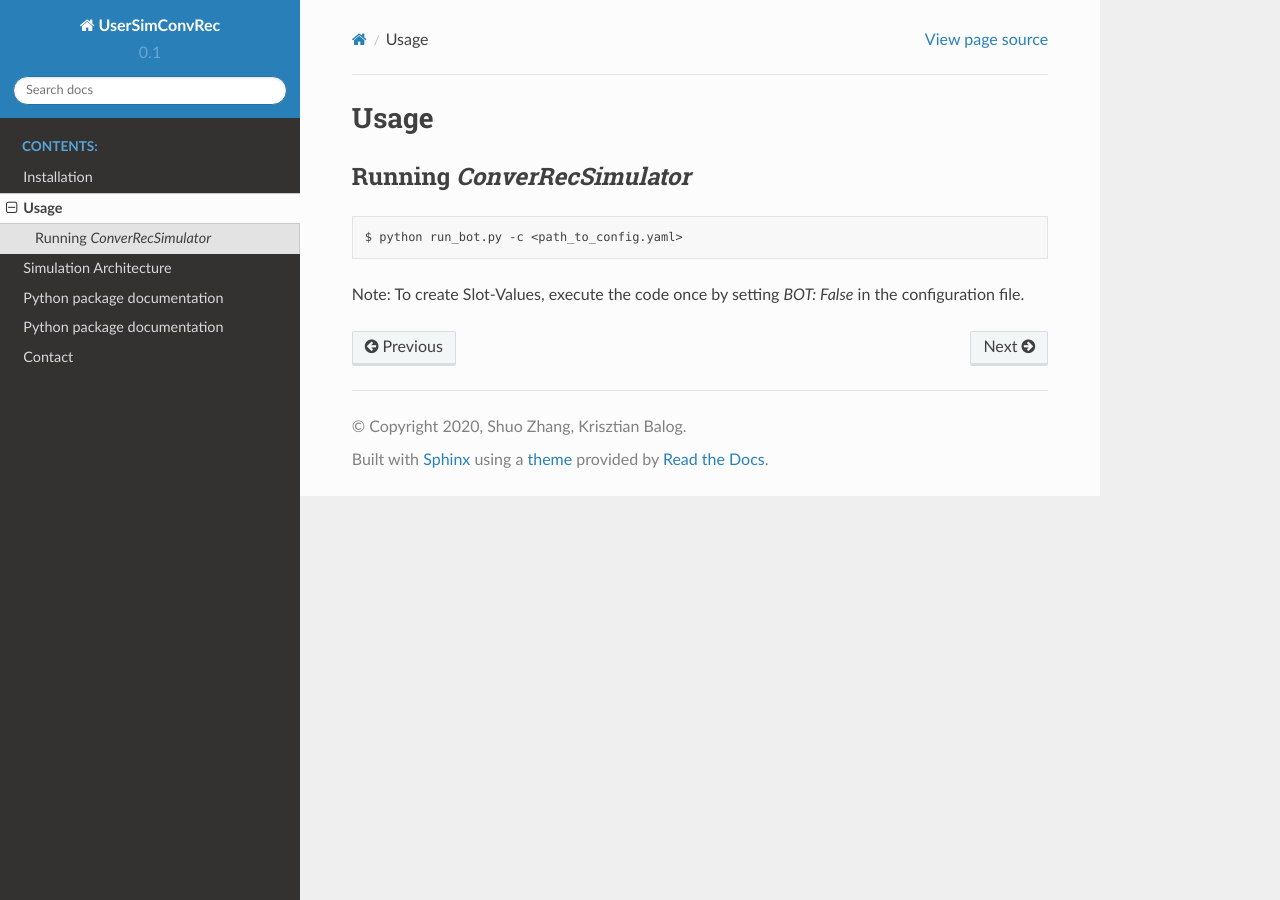
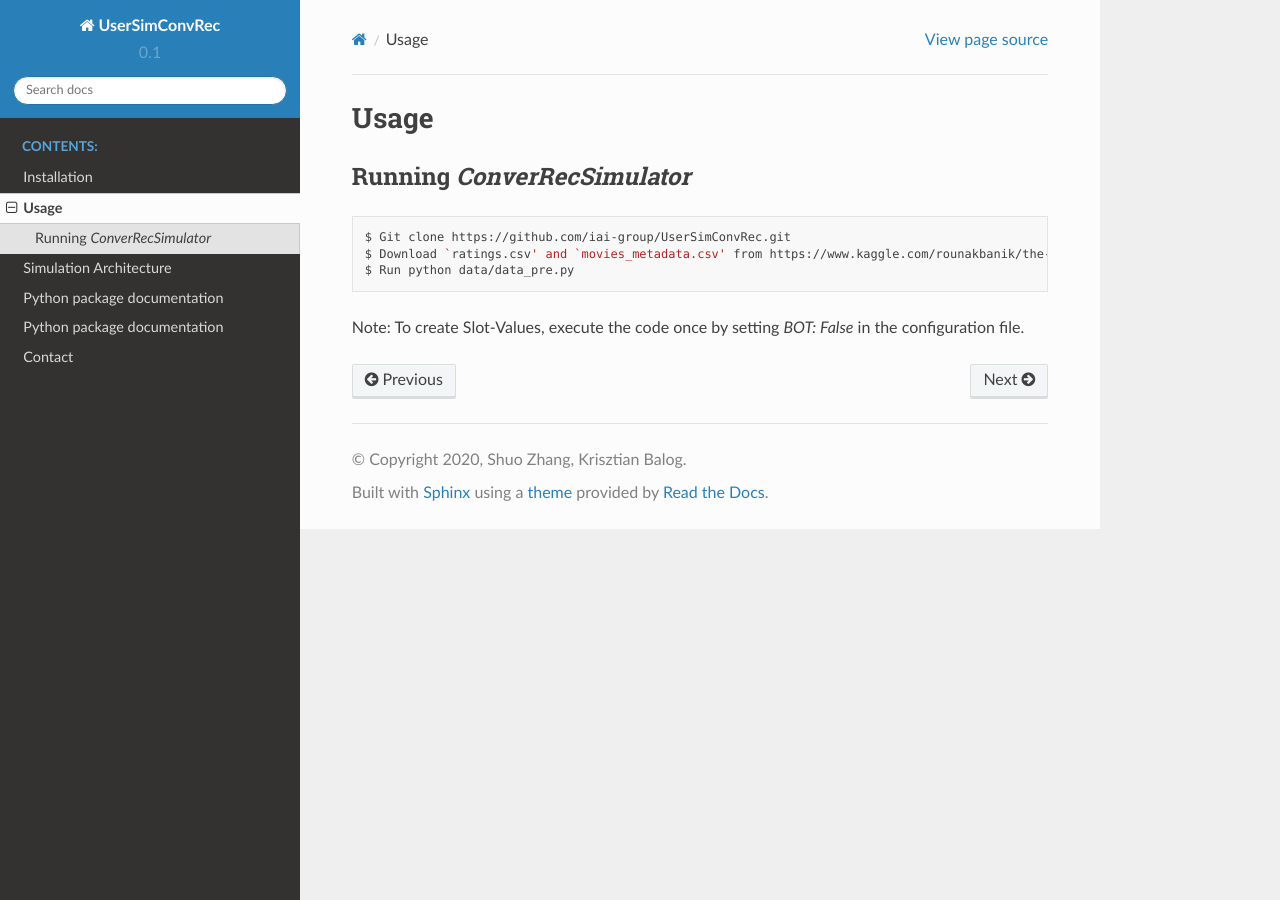
Before and after one commit to iai-group/UserSimConvRec, a Sphinx documentation site: the page built from docs/source/usage.rst, in a window 1280 px wide. Built offline with Sphinx 7.4.7 and the Read the Docs theme 2.0.0, drawn with Linux system fonts in a browser that asks for light colours.

Commit message:
add steps

```diff
--- a/docs/source/usage.rst
+++ b/docs/source/usage.rst
@@ -6,6 +6,8 @@ Running *ConverRecSimulator*
 
 .. code-block:: shell
 
-   $ python run_bot.py -c <path_to_config.yaml>
+   $ Git clone https://github.com/iai-group/UserSimConvRec.git
+   $ Download `ratings.csv' and `movies_metadata.csv' from https://www.kaggle.com/rounakbanik/the-movies-dataset and place them in `data` folder
+   $ Run python data/data_pre.py
 
 Note: To create Slot-Values, execute the code once by setting `BOT: False` in the configuration file.
```
Also changed, not shown: 1 other file.
